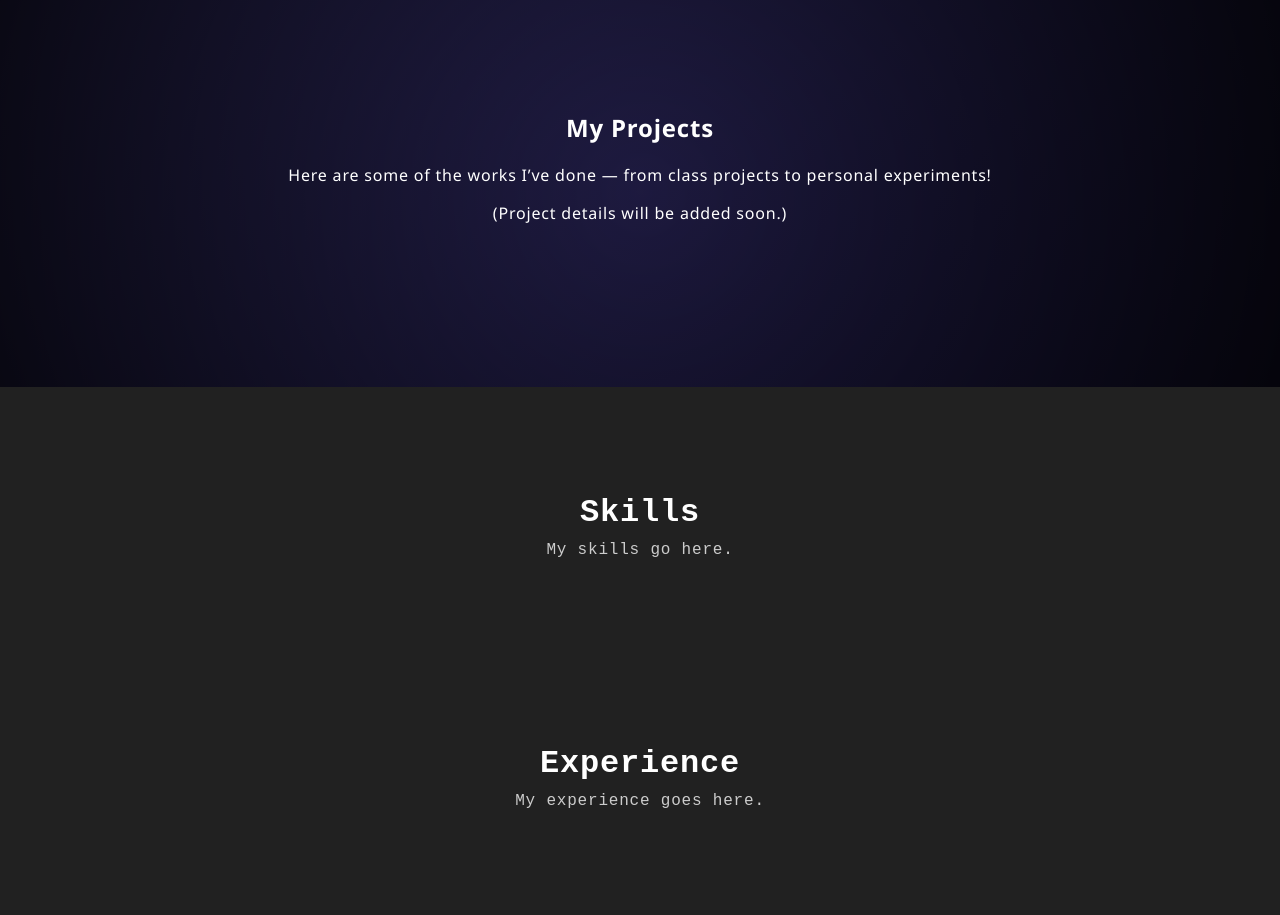
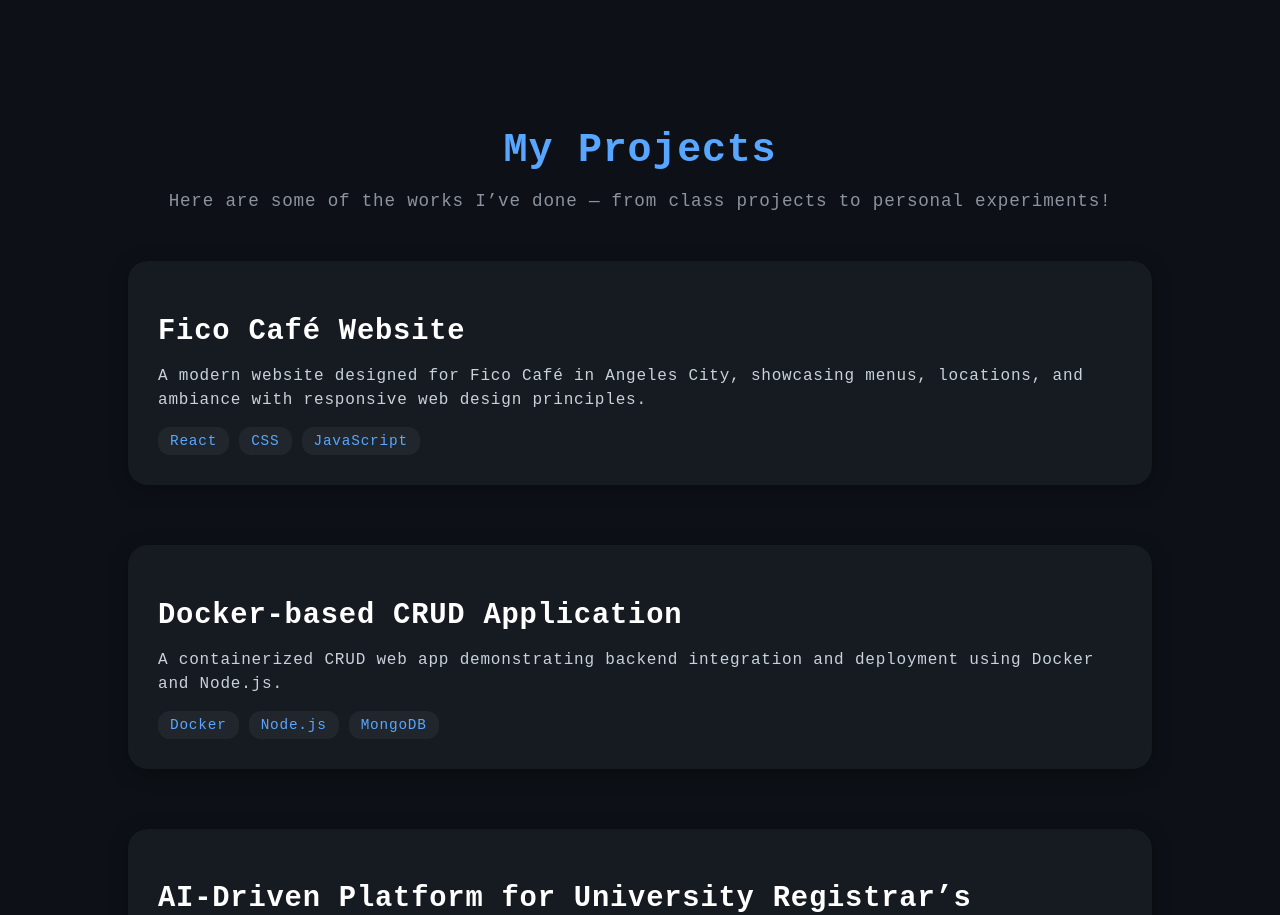
Before and after one commit to Freiderich/Portfolio, a React (Vite) app: page / in a window 1280 px wide. Shown: the part 1860-2775 px from the top of the page. Built offline with nearby package versions, Linux system fonts and the light colour scheme.

Commit message:
Added Command lines in Projects

```diff
--- a/src/components/Projects.jsx
+++ b/src/components/Projects.jsx
@@ -1,15 +1,53 @@
-import React, { useState, useEffect } from "react";
+import React from "react";
 import "../styles/Projects.css";
 
 function Projects() {
+  const projects = [
+    {
+      title: "Fico Café Website",
+      description:
+        "A modern website designed for Fico Café in Angeles City, showcasing menus, locations, and ambiance with responsive web design principles.",
+      tech: ["React", "CSS", "JavaScript"],
+    },
+    {
+      title: "Docker-based CRUD Application",
+      description:
+        "A containerized CRUD web app demonstrating backend integration and deployment using Docker and Node.js.",
+      tech: ["Docker", "Node.js", "MongoDB"],
+    },
+    {
+      title: "AI-Driven Platform for University Registrar’s Transactions",
+      description:
+        "Our ongoing thesis project that integrates AI to streamline university registrar processes, ensuring transparency and efficiency.",
+      tech: ["AI", "Blockchain", "React", "Python"],
+    },
+  ];
+
   return (
-    <section id="projects" className="projects-container">
+    <section id="projects" className="projects-section">
       <h1>My Projects</h1>
-      <p>
-        Here are some of the works I’ve done — from class projects to
-        personal experiments!
+      <p className="intro">
+        Here are some of the works I’ve done — from class projects to personal
+        experiments!
       </p>
-      <p>(Project details will be added soon.)</p>
+
+      <div className="projects-list">
+        {projects.map((proj, index) => (
+          <div key={index} className="project-card">
+            <div className="project-info">
+              <h2>{proj.title}</h2>
+              <p>{proj.description}</p>
+              <div className="tech-stack">
+                {proj.tech.map((tech, i) => (
+                  <span key={i} className="tech-item">
+                    {tech}
+                  </span>
+                ))}
+              </div>
+            </div>
+          </div>
+        ))}
+      </div>
     </section>
   );
 }
--- a/src/styles/Projects.css
+++ b/src/styles/Projects.css
@@ -1,13 +1,79 @@
-.projects-container {
-  padding: 6rem 2rem;
+.projects-section {
+  padding: 100px 10%;
+  background: #0d1117;
+  color: #e6edf3;
+}
+
+.projects-section h1 {
   text-align: center;
-  background: radial-gradient(circle at center, rgba(0,0,0,0.2) 0%, rgba(0,0,0,0.8) 100%),
-              linear-gradient(-45deg, #0f0c29, #302b63, #24243e, #1a1a40);
-  background-size: 100%, 400% 400%;
-  background-blend-mode: overlay;
+  font-size: 2.5rem;
+  margin-bottom: 10px;
+  color: #58a6ff;
+}
+
+.projects-section .intro {
+  text-align: center;
+  font-size: 1.1rem;
+  margin-bottom: 50px;
+  color: #8b949e;
+}
+
+.projects-list {
+  display: flex;
+  flex-direction: column;
+  gap: 60px;
+}
+
+.project-card {
+  display: flex;
+  align-items: center;
+  justify-content: space-between;
+  gap: 40px;
+  background: #161b22;
+  padding: 30px;
+  border-radius: 20px;
+  box-shadow: 0 4px 20px rgba(0, 0, 0, 0.3);
+  transition: transform 0.3s ease;
+}
+
+.project-card:hover {
+  transform: translateY(-5px);
+}
+
+.project-info {
+  flex: 1;
+}
+
+.project-info h2 {
+  font-size: 1.8rem;
   color: #fff;
-  min-height: 25vh;
-  position: relative;
-  font-family: 'Segoe UI', sans-serif;
-  animation: gradientShift 12s ease infinite;
+  margin-bottom: 10px;
 }
+
+.project-info p {
+  color: #c9d1d9;
+  margin-bottom: 15px;
+  line-height: 1.5;
+}
+
+.tech-stack {
+  display: flex;
+  gap: 10px;
+  flex-wrap: wrap;
+}
+
+.tech-item {
+  background: #21262d;
+  color: #58a6ff;
+  padding: 6px 12px;
+  border-radius: 12px;
+  font-size: 0.9rem;
+}
+
+.project-image img {
+  width: 400px;
+  height: 250px;
+  object-fit: cover;
+  border-radius: 12px;
+  border: 2px solid #30363d;
+}
```
